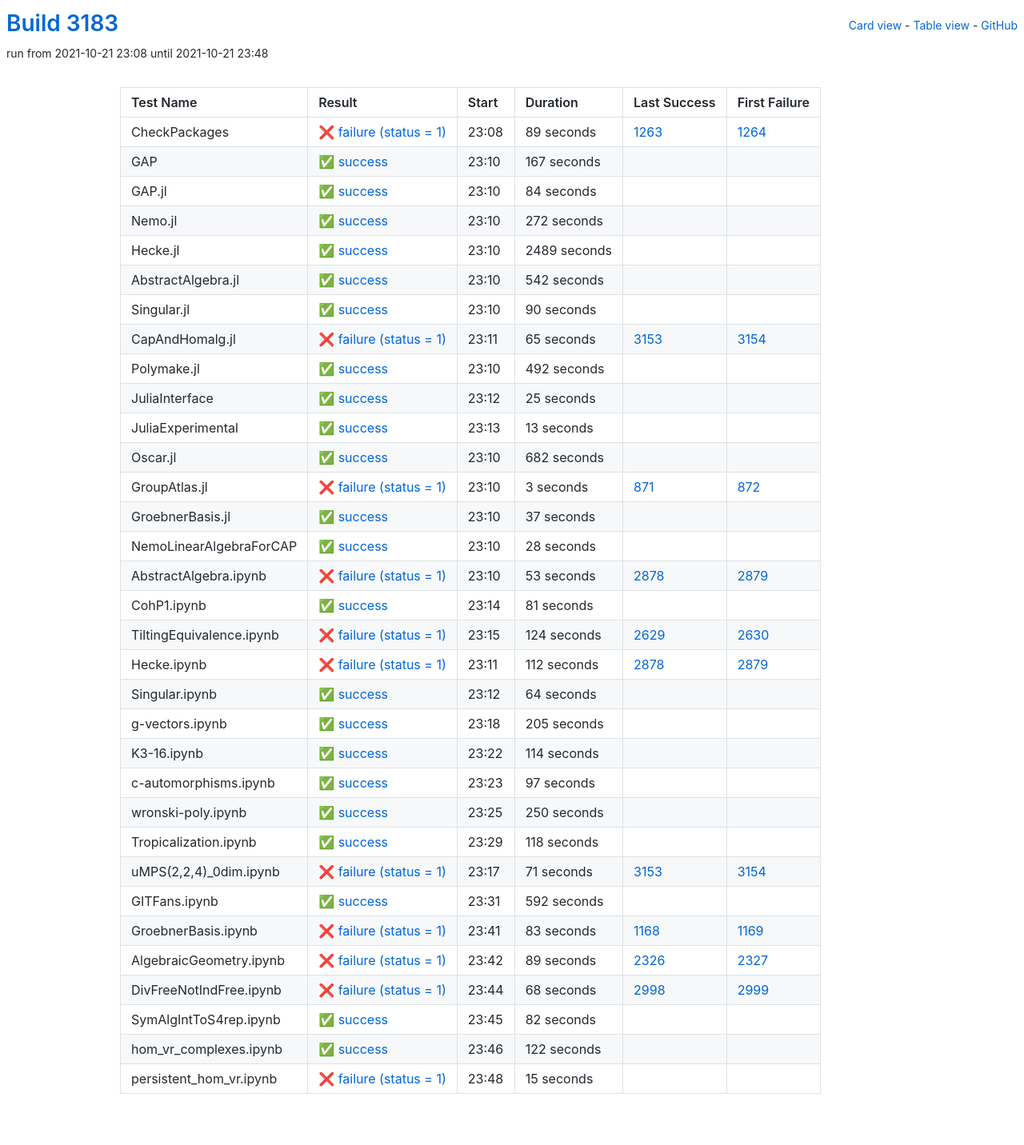
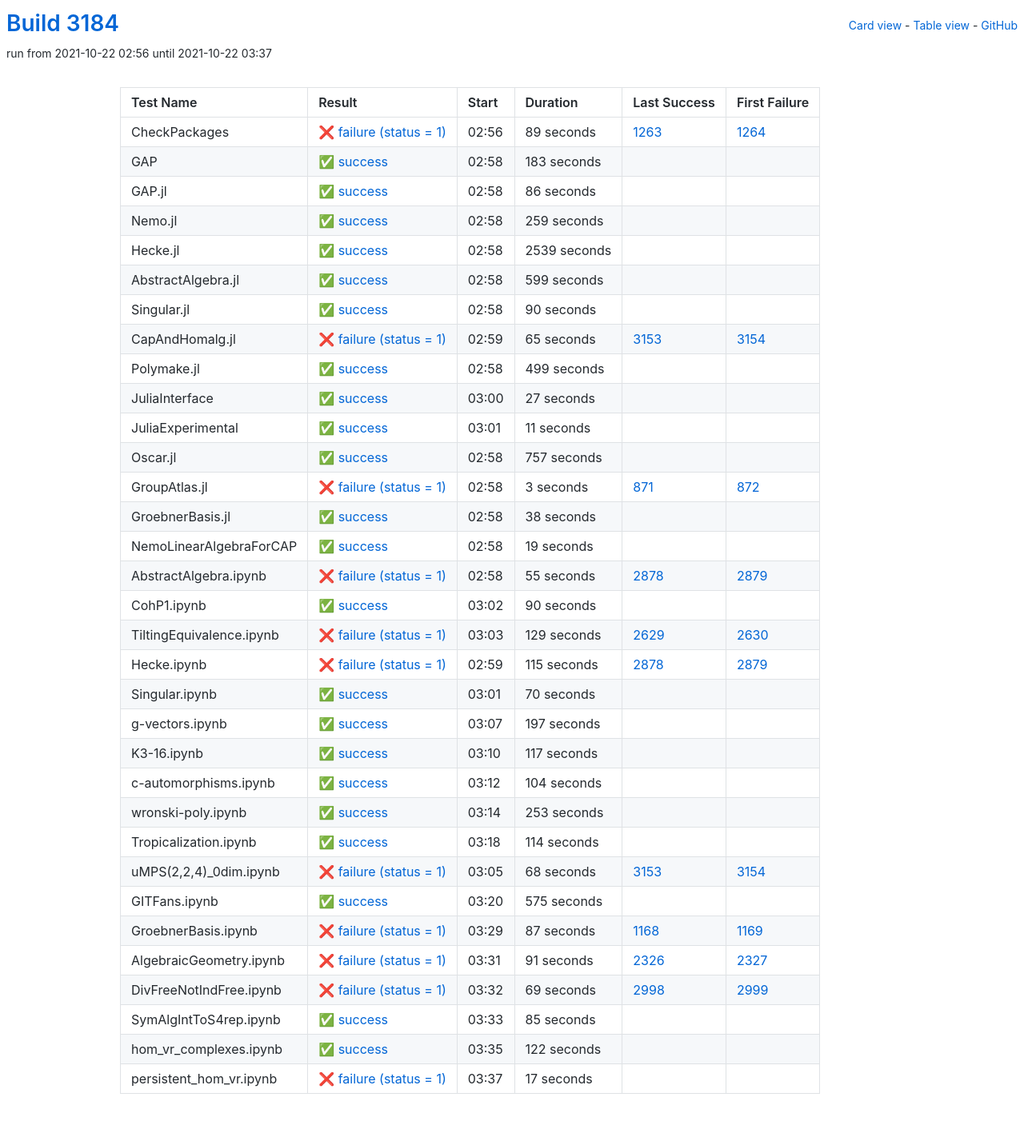
Before and after one commit to oscar-system/oscar-ci-status-stable, a Jekyll site: the page built from table.html, in a window 1280 px wide. Shown: the whole page at 80% size. Built offline with Jekyll 4.4.1, drawn with Linux system fonts in a browser that asks for light colours.

Commit message:
Build #3184

```diff
--- a/_data/ci.yml
+++ b/_data/ci.yml
@@ -1,6 +1,6 @@
 ---
-build: 3183
-build_url: https://oscarci.mathematik.uni-kl.de/job/oscar-stable/3183/
+build: 3184
+build_url: https://oscarci.mathematik.uni-kl.de/job/oscar-stable/3184/
 job: oscar-stable
 organization: oscar-system
 repo: oscar-ci-status-stable
@@ -8,8 +8,8 @@ repourl: https://github.com/oscar-system/oscar-ci-status-stable
 tests:
 - name: CheckPackages
   id: checkpackages
-  log: https://oscarci.mathematik.uni-kl.de/job/oscar-stable/3183/artifact/logs/build-3183/CheckPackages.log
-  start: 2021-10-21 23:08
+  log: https://oscarci.mathematik.uni-kl.de/job/oscar-stable/3184/artifact/logs/build-3184/CheckPackages.log
+  start: 2021-10-22 02:56
   success: false
   exitcode: 1
   status: failure
@@ -20,68 +20,68 @@ tests:
   first_failure_url: https://oscarci.mathematik.uni-kl.de/job/oscar-stable/1264/
 - name: GAP
   id: gap
-  log: https://oscarci.mathematik.uni-kl.de/job/oscar-stable/3183/artifact/logs/build-3183/GAP.log
-  start: 2021-10-21 23:10
+  log: https://oscarci.mathematik.uni-kl.de/job/oscar-stable/3184/artifact/logs/build-3184/GAP.log
+  start: 2021-10-22 02:58
   success: true
   exitcode: 0
   status: success
-  duration: 167
+  duration: 183
   last_success: false
   last_success_url:
   first_failure: false
   first_failure_url:
 - name: GAP.jl
   id: gap-jl
-  log: https://oscarci.mathematik.uni-kl.de/job/oscar-stable/3183/artifact/logs/build-3183/GAP.jl.log
-  start: 2021-10-21 23:10
+  log: https://oscarci.mathematik.uni-kl.de/job/oscar-stable/3184/artifact/logs/build-3184/GAP.jl.log
+  start: 2021-10-22 02:58
   success: true
   exitcode: 0
   status: success
-  duration: 84
+  duration: 86
   last_success: false
   last_success_url:
   first_failure: false
   first_failure_url:
 - name: Nemo.jl
   id: nemo-jl
-  log: https://oscarci.mathematik.uni-kl.de/job/oscar-stable/3183/artifact/logs/build-3183/Nemo.jl.log
-  start: 2021-10-21 23:10
+  log: https://oscarci.mathematik.uni-kl.de/job/oscar-stable/3184/artifact/logs/build-3184/Nemo.jl.log
+  start: 2021-10-22 02:58
   success: true
   exitcode: 0
   status: success
-  duration: 272
+  duration: 259
   last_success: false
   last_success_url:
   first_failure: false
   first_failure_url:
 - name: Hecke.jl
   id: hecke-jl
-  log: https://oscarci.mathematik.uni-kl.de/job/oscar-stable/3183/artifact/logs/build-3183/Hecke.jl.log
-  start: 2021-10-21 23:10
+  log: https://oscarci.mathematik.uni-kl.de/job/oscar-stable/3184/artifact/logs/build-3184/Hecke.jl.log
+  start: 2021-10-22 02:58
   success: true
   exitcode: 0
   status: success
-  duration: 2489
+  duration: 2539
   last_success: false
   last_success_url:
   first_failure: false
   first_failure_url:
 - name: AbstractAlgebra.jl
   id: abstractalgebra-jl
-  log: https://oscarci.mathematik.uni-kl.de/job/oscar-stable/3183/artifact/logs/build-3183/AbstractAlgebra.jl.log
-  start: 2021-10-21 23:10
+  log: https://oscarci.mathematik.uni-kl.de/job/oscar-stable/3184/artifact/logs/build-3184/AbstractAlgebra.jl.log
+  start: 2021-10-22 02:58
   success: true
   exitcode: 0
   status: success
-  duration: 542
+  duration: 599
   last_success: false
   last_success_url:
   first_failure: false
   first_failure_url:
 - name: Singular.jl
   id: singular-jl
-  log: https://oscarci.mathematik.uni-kl.de/job/oscar-stable/3183/artifact/logs/build-3183/Singular.jl.log
-  start: 2021-10-21 23:10
+  log: https://oscarci.mathematik.uni-kl.de/job/oscar-stable/3184/artifact/logs/build-3184/Singular.jl.log
+  start: 2021-10-22 02:58
   success: true
   exitcode: 0
   status: success
@@ -92,8 +92,8 @@ tests:
   first_failure_url:
 - name: CapAndHomalg.jl
   id: capandhomalg-jl
-  log: https://oscarci.mathematik.uni-kl.de/job/oscar-stable/3183/artifact/logs/build-3183/CapAndHomalg.jl.log
-  start: 2021-10-21 23:11
+  log: https://oscarci.mathematik.uni-kl.de/job/oscar-stable/3184/artifact/logs/build-3184/CapAndHomalg.jl.log
+  start: 2021-10-22 02:59
   success: false
   exitcode: 1
   status: failure
@@ -104,56 +104,56 @@ tests:
   first_failure_url: https://oscarci.mathematik.uni-kl.de/job/oscar-stable/3154/
 - name: Polymake.jl
   id: polymake-jl
-  log: https://oscarci.mathematik.uni-kl.de/job/oscar-stable/3183/artifact/logs/build-3183/Polymake.jl.log
-  start: 2021-10-21 23:10
+  log: https://oscarci.mathematik.uni-kl.de/job/oscar-stable/3184/artifact/logs/build-3184/Polymake.jl.log
+  start: 2021-10-22 02:58
   success: true
   exitcode: 0
   status: success
-  duration: 492
+  duration: 499
   last_success: false
   last_success_url:
   first_failure: false
   first_failure_url:
 - name: JuliaInterface
   id: juliainterface
-  log: https://oscarci.mathematik.uni-kl.de/job/oscar-stable/3183/artifact/logs/build-3183/JuliaInterface.log
-  start: 2021-10-21 23:12
+  log: https://oscarci.mathematik.uni-kl.de/job/oscar-stable/3184/artifact/logs/build-3184/JuliaInterface.log
+  start: 2021-10-22 03:00
   success: true
   exitcode: 0
   status: success
-  duration: 25
+  duration: 27
   last_success: false
   last_success_url:
   first_failure: false
   first_failure_url:
 - name: JuliaExperimental
   id: juliaexperimental
-  log: https://oscarci.mathematik.uni-kl.de/job/oscar-stable/3183/artifact/logs/build-3183/JuliaExperimental.log
-  start: 2021-10-21 23:13
+  log: https://oscarci.mathematik.uni-kl.de/job/oscar-stable/3184/artifact/logs/build-3184/JuliaExperimental.log
+  start: 2021-10-22 03:01
   success: true
   exitcode: 0
   status: success
-  duration: 13
+  duration: 11
   last_success: false
   last_success_url:
   first_failure: false
   first_failure_url:
 - name: Oscar.jl
   id: oscar-jl
-  log: https://oscarci.mathematik.uni-kl.de/job/oscar-stable/3183/artifact/logs/build-3183/Oscar.jl.log
-  start: 2021-10-21 23:10
+  log: https://oscarci.mathematik.uni-kl.de/job/oscar-stable/3184/artifact/logs/build-3184/Oscar.jl.log
+  start: 2021-10-22 02:58
   success: true
   exitcode: 0
   status: success
-  duration: 682
+  duration: 757
   last_success: false
   last_success_url:
   first_failure: false
   first_failure_url:
 - name: GroupAtlas.jl
   id: groupatlas-jl
-  log: https://oscarci.mathematik.uni-kl.de/job/oscar-stable/3183/artifact/logs/build-3183/GroupAtlas.jl.log
-  start: 2021-10-21 23:10
+  log: https://oscarci.mathematik.uni-kl.de/job/oscar-stable/3184/artifact/logs/build-3184/GroupAtlas.jl.log
+  start: 2021-10-22 02:58
   success: false
   exitcode: 1
   status: failure
@@ -164,104 +164,140 @@ tests:
   first_failure_url: https://oscarci.mathematik.uni-kl.de/job/oscar-stable/872/
 - name: GroebnerBasis.jl
   id: groebnerbasis-jl
-  log: https://oscarci.mathematik.uni-kl.de/job/oscar-stable/3183/artifact/logs/build-3183/GroebnerBasis.jl.log
-  start: 2021-10-21 23:10
+  log: https://oscarci.mathematik.uni-kl.de/job/oscar-stable/3184/artifact/logs/build-3184/GroebnerBasis.jl.log
+  start: 2021-10-22 02:58
   success: true
   exitcode: 0
   status: success
-  duration: 37
+  duration: 38
   last_success: false
   last_success_url:
   first_failure: false
   first_failure_url:
 - name: NemoLinearAlgebraForCAP
   id: nemolinearalgebraforcap
-  log: https://oscarci.mathematik.uni-kl.de/job/oscar-stable/3183/artifact/logs/build-3183/NemoLinearAlgebraForCAP.log
-  start: 2021-10-21 23:10
+  log: https://oscarci.mathematik.uni-kl.de/job/oscar-stable/3184/artifact/logs/build-3184/NemoLinearAlgebraForCAP.log
+  start: 2021-10-22 02:58
   success: true
   exitcode: 0
   status: success
-  duration: 28
+  duration: 19
   last_success: false
   last_success_url:
   first_failure: false
   first_failure_url:
 - name: AbstractAlgebra.ipynb
   id: abstractalgebra-ipynb
-  log: https://oscarci.mathematik.uni-kl.de/job/oscar-stable/3183/artifact/logs/build-3183/AbstractAlgebra.ipynb.log
-  start: 2021-10-21 23:10
+  log: https://oscarci.mathematik.uni-kl.de/job/oscar-stable/3184/artifact/logs/build-3184/AbstractAlgebra.ipynb.log
+  start: 2021-10-22 02:58
   success: false
   exitcode: 1
   status: failure
-  duration: 53
+  duration: 55
   last_success: 2878
   last_success_url: https://oscarci.mathematik.uni-kl.de/job/oscar-stable/2878/
   first_failure: 2879
   first_failure_url: https://oscarci.mathematik.uni-kl.de/job/oscar-stable/2879/
 - name: CohP1.ipynb
   id: cohp1-ipynb
-  log: https://oscarci.mathematik.uni-kl.de/job/oscar-stable/3183/artifact/logs/build-3183/CohP1.ipynb.log
-  start: 2021-10-21 23:14
+  log: https://oscarci.mathematik.uni-kl.de/job/oscar-stable/3184/artifact/logs/build-3184/CohP1.ipynb.log
+  start: 2021-10-22 03:02
   success: true
   exitcode: 0
   status: success
-  duration: 81
+  duration: 90
   last_success: false
   last_success_url:
   first_failure: false
   first_failure_url:
 - name: TiltingEquivalence.ipynb
   id: tiltingequivalence-ipynb
-  log: https://oscarci.mathematik.uni-kl.de/job/oscar-stable/3183/artifact/logs/build-3183/TiltingEquivalence.ipynb.log
-  start: 2021-10-21 23:15
+  log: https://oscarci.mathematik.uni-kl.de/job/oscar-stable/3184/artifact/logs/build-3184/TiltingEquivalence.ipynb.log
+  start: 2021-10-22 03:03
   success: false
   exitcode: 1
   status: failure
-  duration: 124
+  duration: 129
   last_success: 2629
   last_success_url: https://oscarci.mathematik.uni-kl.de/job/oscar-stable/2629/
   first_failure: 2630
   first_failure_url: https://oscarci.mathematik.uni-kl.de/job/oscar-stable/2630/
 - name: Hecke.ipynb
   id: hecke-ipynb
-  log: https://oscarci.mathematik.uni-kl.de/job/oscar-stable/3183/artifact/logs/build-3183/Hecke.ipynb.log
-  start: 2021-10-21 23:11
+  log: https://oscarci.mathematik.uni-kl.de/job/oscar-stable/3184/artifact/logs/build-3184/Hecke.ipynb.log
+  start: 2021-10-22 02:59
   success: false
   exitcode: 1
   status: failure
-  duration: 112
+  duration: 115
   last_success: 2878
   last_success_url: https://oscarci.mathematik.uni-kl.de/job/oscar-stable/2878/
   first_failure: 2879
   first_failure_url: https://oscarci.mathematik.uni-kl.de/job/oscar-stable/2879/
 - name: Singular.ipynb
   id: singular-ipynb
-  log: https://oscarci.mathematik.uni-kl.de/job/oscar-stable/3183/artifact/logs/build-3183/Singular.ipynb.log
-  start: 2021-10-21 23:12
+  log: https://oscarci.mathematik.uni-kl.de/job/oscar-stable/3184/artifact/logs/build-3184/Singular.ipynb.log
+  start: 2021-10-22 03:01
   success: true
   exitcode: 0
   status: success
-  duration: 64
+  duration: 70
   last_success: false
   last_success_url:
   first_failure: false
   first_failure_url:
 - name: g-vectors.ipynb
   id: g-vectors-ipynb
-  log: https://oscarci.mathematik.uni-kl.de/job/oscar-stable/3183/artifact/logs/build-3183/g-vectors.ipynb.log
-  start: 2021-10-21 23:18
+  log: https://oscarci.mathematik.uni-kl.de/job/oscar-stable/3184/artifact/logs/build-3184/g-vectors.ipynb.log
+  start: 2021-10-22 03:07
   success: true
   exitcode: 0
   status: success
-  duration: 205
+  duration: 197
   last_success: false
   last_success_url:
   first_failure: false
   first_failure_url:
 - name: K3-16.ipynb
   id: k3-16-ipynb
-  log: https://oscarci.mathematik.uni-kl.de/job/oscar-stable/3183/artifact/logs/build-3183/K3-16.ipynb.log
-  start: 2021-10-21 23:22
+  log: https://oscarci.mathematik.uni-kl.de/job/oscar-stable/3184/artifact/logs/build-3184/K3-16.ipynb.log
+  start: 2021-10-22 03:10
+  success: true
+  exitcode: 0
+  status: success
+  duration: 117
+  last_success: false
+  last_success_url:
+  first_failure: false
+  first_failure_url:
+- name: c-automorphisms.ipynb
+  id: c-automorphisms-ipynb
+  log: https://oscarci.mathematik.uni-kl.de/job/oscar-stable/3184/artifact/logs/build-3184/c-automorphisms.ipynb.log
+  start: 2021-10-22 03:12
+  success: true
+  exitcode: 0
+  status: success
+  duration: 104
+  last_success: false
+  last_success_url:
+  first_failure: false
+  first_failure_url:
+- name: wronski-poly.ipynb
+  id: wronski-poly-ipynb
+  log: https://oscarci.mathematik.uni-kl.de/job/oscar-stable/3184/artifact/logs/build-3184/wronski-poly.ipynb.log
+  start: 2021-10-22 03:14
+  success: true
+  exitcode: 0
+  status: success
+  duration: 253
+  last_success: false
+  last_success_url:
+  first_failure: false
+  first_failure_url:
+- name: Tropicalization.ipynb
+  id: tropicalization-ipynb
+  log: https://oscarci.mathematik.uni-kl.de/job/oscar-stable/3184/artifact/logs/build-3184/Tropicalization.ipynb.log
+  start: 2021-10-22 03:18
   success: true
   exitcode: 0
   status: success
@@ -270,118 +306,82 @@ tests:
   last_success_url:
   first_failure: false
   first_failure_url:
-- name: c-automorphisms.ipynb
-  id: c-automorphisms-ipynb
-  log: https://oscarci.mathematik.uni-kl.de/job/oscar-stable/3183/artifact/logs/build-3183/c-automorphisms.ipynb.log
-  start: 2021-10-21 23:23
-  success: true
-  exitcode: 0
-  status: success
-  duration: 97
-  last_success: false
-  last_success_url:
-  first_failure: false
-  first_failure_url:
-- name: wronski-poly.ipynb
-  id: wronski-poly-ipynb
-  log: https://oscarci.mathematik.uni-kl.de/job/oscar-stable/3183/artifact/logs/build-3183/wronski-poly.ipynb.log
-  start: 2021-10-21 23:25
-  success: true
-  exitcode: 0
-  status: success
-  duration: 250
-  last_success: false
-  last_success_url:
-  first_failure: false
-  first_failure_url:
-- name: Tropicalization.ipynb
-  id: tropicalization-ipynb
-  log: https://oscarci.mathematik.uni-kl.de/job/oscar-stable/3183/artifact/logs/build-3183/Tropicalization.ipynb.log
-  start: 2021-10-21 23:29
-  success: true
-  exitcode: 0
-  status: success
-  duration: 118
-  last_success: false
-  last_success_url:
-  first_failure: false
-  first_failure_url:
 - name: uMPS(2,2,4)_0dim.ipynb
   id: umps-2-2-4-0dim-ipynb
-  log: https://oscarci.mathematik.uni-kl.de/job/oscar-stable/3183/artifact/logs/build-3183/uMPS-2-2-4-_0dim.ipynb.log
-  start: 2021-10-21 23:17
+  log: https://oscarci.mathematik.uni-kl.de/job/oscar-stable/3184/artifact/logs/build-3184/uMPS-2-2-4-_0dim.ipynb.log
+  start: 2021-10-22 03:05
   success: false
   exitcode: 1
   status: failure
-  duration: 71
+  duration: 68
   last_success: 3153
   last_success_url: https://oscarci.mathematik.uni-kl.de/job/oscar-stable/3153/
   first_failure: 3154
   first_failure_url: https://oscarci.mathematik.uni-kl.de/job/oscar-stable/3154/
 - name: GITFans.ipynb
   id: gitfans-ipynb
-  log: https://oscarci.mathematik.uni-kl.de/job/oscar-stable/3183/artifact/logs/build-3183/GITFans.ipynb.log
-  start: 2021-10-21 23:31
+  log: https://oscarci.mathematik.uni-kl.de/job/oscar-stable/3184/artifact/logs/build-3184/GITFans.ipynb.log
+  start: 2021-10-22 03:20
   success: true
   exitcode: 0
   status: success
-  duration: 592
+  duration: 575
   last_success: false
   last_success_url:
   first_failure: false
   first_failure_url:
 - name: GroebnerBasis.ipynb
   id: groebnerbasis-ipynb
-  log: https://oscarci.mathematik.uni-kl.de/job/oscar-stable/3183/artifact/logs/build-3183/GroebnerBasis.ipynb.log
-  start: 2021-10-21 23:41
+  log: https://oscarci.mathematik.uni-kl.de/job/oscar-stable/3184/artifact/logs/build-3184/GroebnerBasis.ipynb.log
+  start: 2021-10-22 03:29
   success: false
   exitcode: 1
   status: failure
-  duration: 83
+  duration: 87
   last_success: 1168
   last_success_url: https://oscarci.mathematik.uni-kl.de/job/oscar-stable/1168/
   first_failure: 1169
   first_failure_url: https://oscarci.mathematik.uni-kl.de/job/oscar-stable/1169/
 - name: AlgebraicGeometry.ipynb
   id: algebraicgeometry-ipynb
-  log: https://oscarci.mathematik.uni-kl.de/job/oscar-stable/3183/artifact/logs/build-3183/AlgebraicGeometry.ipynb.log
-  start: 2021-10-21 23:42
+  log: https://oscarci.mathematik.uni-kl.de/job/oscar-stable/3184/artifact/logs/build-3184/AlgebraicGeometry.ipynb.log
+  start: 2021-10-22 03:31
   success: false
   exitcode: 1
   status: failure
-  duration: 89
+  duration: 91
   last_success: 2326
   last_success_url: https://oscarci.mathematik.uni-kl.de/job/oscar-stable/2326/
   first_failure: 2327
   first_failure_url: https://oscarci.mathematik.uni-kl.de/job/oscar-stable/2327/
 - name: DivFreeNotIndFree.ipynb
   id: divfreenotindfree-ipynb
-  log: https://oscarci.mathematik.uni-kl.de/job/oscar-stable/3183/artifact/logs/build-3183/DivFreeNotIndFree.ipynb.log
-  start: 2021-10-21 23:44
+  log: https://oscarci.mathematik.uni-kl.de/job/oscar-stable/3184/artifact/logs/build-3184/DivFreeNotIndFree.ipynb.log
+  start: 2021-10-22 03:32
   success: false
   exitcode: 1
   status: failure
-  duration: 68
+  duration: 69
   last_success: 2998
   last_success_url: https://oscarci.mathematik.uni-kl.de/job/oscar-stable/2998/
   first_failure: 2999
   first_failure_url: https://oscarci.mathematik.uni-kl.de/job/oscar-stable/2999/
 - name: SymAlgIntToS4rep.ipynb
   id: symalginttos4rep-ipynb
-  log: https://oscarci.mathematik.uni-kl.de/job/oscar-stable/3183/artifact/logs/build-3183/SymAlgIntToS4rep.ipynb.log
-  start: 2021-10-21 23:45
+  log: https://oscarci.mathematik.uni-kl.de/job/oscar-stable/3184/artifact/logs/build-3184/SymAlgIntToS4rep.ipynb.log
+  start: 2021-10-22 03:33
   success: true
   exitcode: 0
   status: success
-  duration: 82
+  duration: 85
   last_success: false
   last_success_url:
   first_failure: false
   first_failure_url:
 - name: hom_vr_complexes.ipynb
   id: hom-vr-complexes-ipynb
-  log: https://oscarci.mathematik.uni-kl.de/job/oscar-stable/3183/artifact/logs/build-3183/hom_vr_complexes.ipynb.log
-  start: 2021-10-21 23:46
+  log: https://oscarci.mathematik.uni-kl.de/job/oscar-stable/3184/artifact/logs/build-3184/hom_vr_complexes.ipynb.log
+  start: 2021-10-22 03:35
   success: true
   exitcode: 0
   status: success
@@ -392,12 +392,12 @@ tests:
   first_failure_url:
 - name: persistent_hom_vr.ipynb
   id: persistent-hom-vr-ipynb
-  log: https://oscarci.mathematik.uni-kl.de/job/oscar-stable/3183/artifact/logs/build-3183/persistent_hom_vr.ipynb.log
-  start: 2021-10-21 23:48
+  log: https://oscarci.mathematik.uni-kl.de/job/oscar-stable/3184/artifact/logs/build-3184/persistent_hom_vr.ipynb.log
+  start: 2021-10-22 03:37
   success: false
   exitcode: 1
   status: failure
-  duration: 15
+  duration: 17
   last_success: false
   last_success_url:
   first_failure: false
```
Also changed, not shown: README.md.
